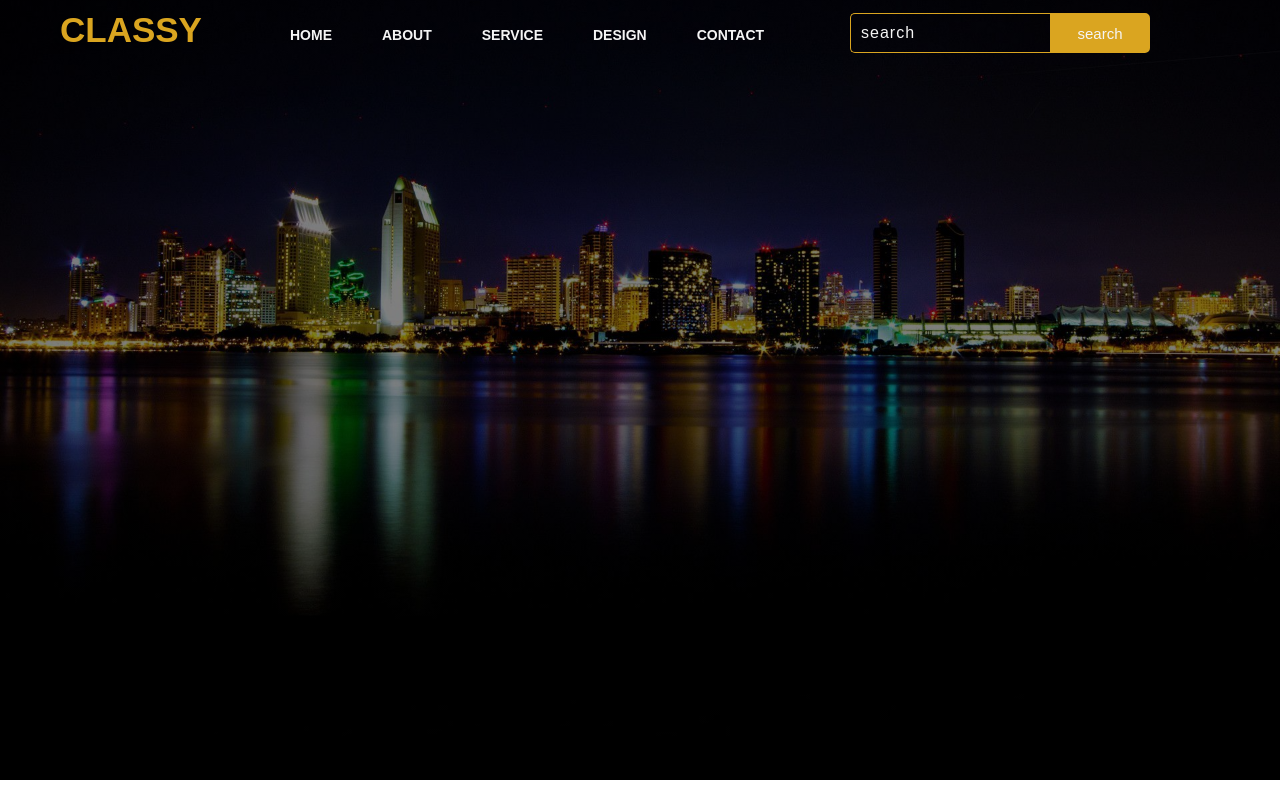
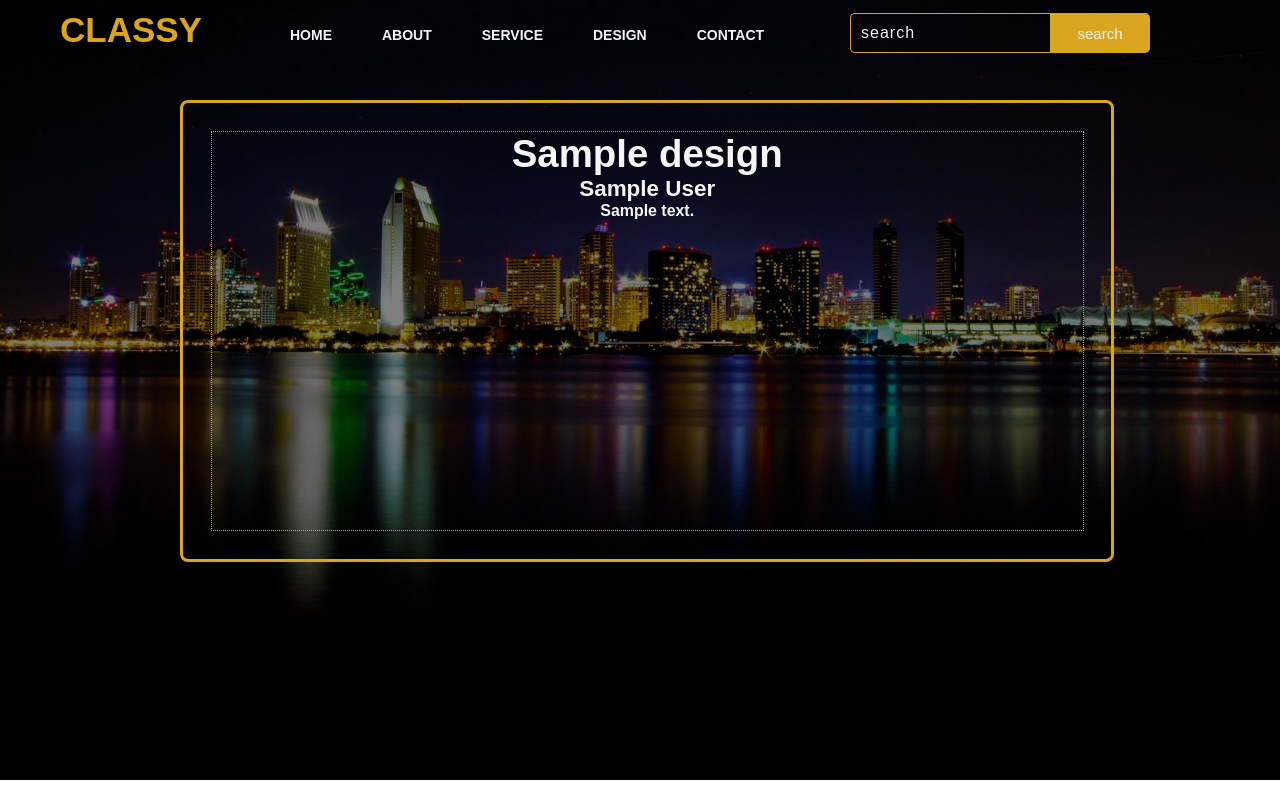
Before and after one commit to BrilliantPhoenix2024/Blog-Website, a Django app: template pages/templates/pages/services.html in a window 1280 px wide; the page is wider, and only the part inside the window is pictured. Run offline with Django 4.2, Linux system fonts and the light colour scheme; the template is opened without the code that fills it: most values are stand-ins (such as "Sample title", 1, 10 or a date in 2020).

```diff
--- a/pages/templates/pages/services.html
+++ b/pages/templates/pages/services.html
@@ -5,5 +5,27 @@
 <h1>{% block page_h1 %}this my {{ page_name }} page {% endblock page_h1 %}</h1>
 
 {% block content %}
-
+    <div class="container" style=" width: 73%;height: auto;
+    position: absolute;top: 100px;left: 180px;color: whitesmoke;
+    font-size: larger;font-family: Arial;font-weight: bold;
+    border: 3px solid goldenrod;border-radius: 8px">
+        <div class="box"
+             style="width: auto;height: 400px;text-align: center;margin: 3%;border: 1px dotted goldenrod;">
+            <h1>{{ my_design.title }}</h1>
+            <h3>{{ my_design.author }}</h3>
+            <h5>{{ my_design.description }}</h5>
+        </div>
+{#        <div class="comment" style="width: auto;height: fit-content;text-align: center;margin: 3%;border: 1px dotted goldenrod;">#}
+{#            <h3>leave a comment please</h3>#}
+{#        </div>#}
+{#        <div class="form">#}
+{#            <form action="">#}
+{#                {% csrf_token %}#}
+{#                <input type="text" class="name" placeholder="enter your name">#}
+{#                <input type="email" class="email" placeholder="enter your email">#}
+{#                <input type="text" class="comment" placeholder="enter your comment">#}
+{#                <input type="submit" class="btn">#}
+{#            </form>#}
+{#        </div>#}
+    </div>
 {% endblock content %}
--- a/pages/urls.py
+++ b/pages/urls.py
@@ -7,5 +7,5 @@ urlpatterns = [
     path('about/', views.about_page_view, name='about'),
     path('contact/', views.contact_page_view, name='contact'),
     path('design/', views.design_page_view, name='design'),
-    path('services/', views.services_page_view, name='services'),
+    path('<int:pk>/', views.services_page_view, name='services'),
 ]
--- a/pages/views.py
+++ b/pages/views.py
@@ -1,5 +1,6 @@
 from django.shortcuts import render
 from .models import My_design
+from django.shortcuts import get_object_or_404
 
 
 def home_page_view(request):
@@ -19,5 +20,6 @@ def design_page_view(request):
     return render(request, 'pages/design.html', {'designs_list': designs_list})
 
 
-def services_page_view(request):
-    return render(request, 'pages/services.html')
+def services_page_view(request, pk):
+    my_design = get_object_or_404(My_design, pk=pk)
+    return render(request, 'pages/services.html', {'my_design': my_design})
--- a/templates/_base.html
+++ b/templates/_base.html
@@ -20,11 +20,11 @@
         </div>
         <div class="menu">
             <ul>
-                <li><a href="{% url 'home' %}">HOME</a></li>
-                <li><a href="{% url 'about' %}">ABOUT</a></li>
-                <li><a href="{% url 'services' %}">SERVICE</a></li>
-                <li><a href="{% url 'design' %}">DESIGN</a></li>
-                <li><a href="{% url 'contact' %}">CONTACT</a></li>
+                <li><a href="#">HOME</a></li>
+                <li><a href="#">ABOUT</a></li>
+                <li><a href="#">SERVICE</a></li>
+                <li><a href="#">DESIGN</a></li>
+                <li><a href="#">CONTACT</a></li>
             </ul>
         </div>
         <div class="search">
```
Also changed, not shown: pages/templates/pages/design.html (+6 -8 lines), db.sqlite3, pages/models.py (line endings or trailing spaces).
